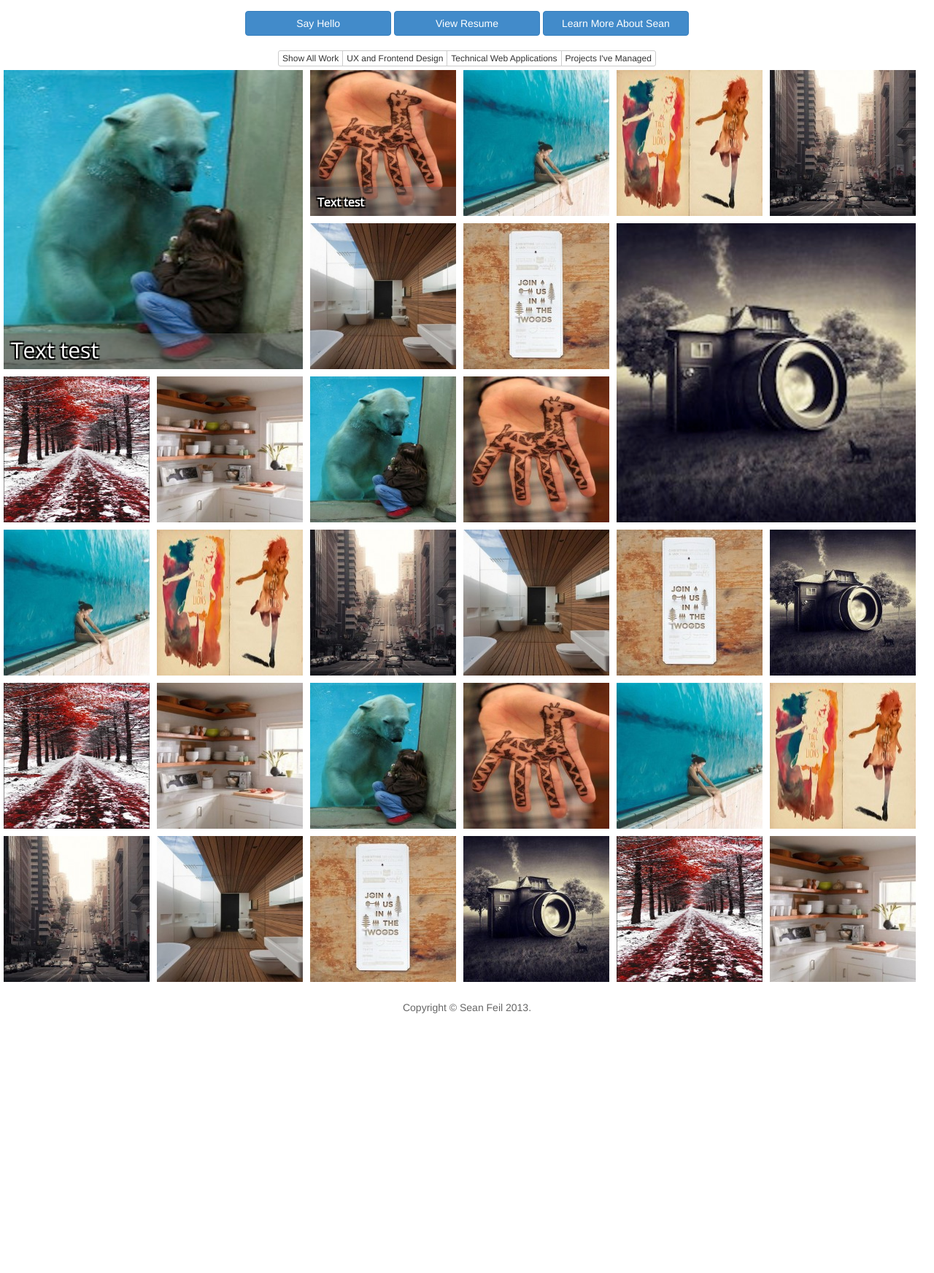
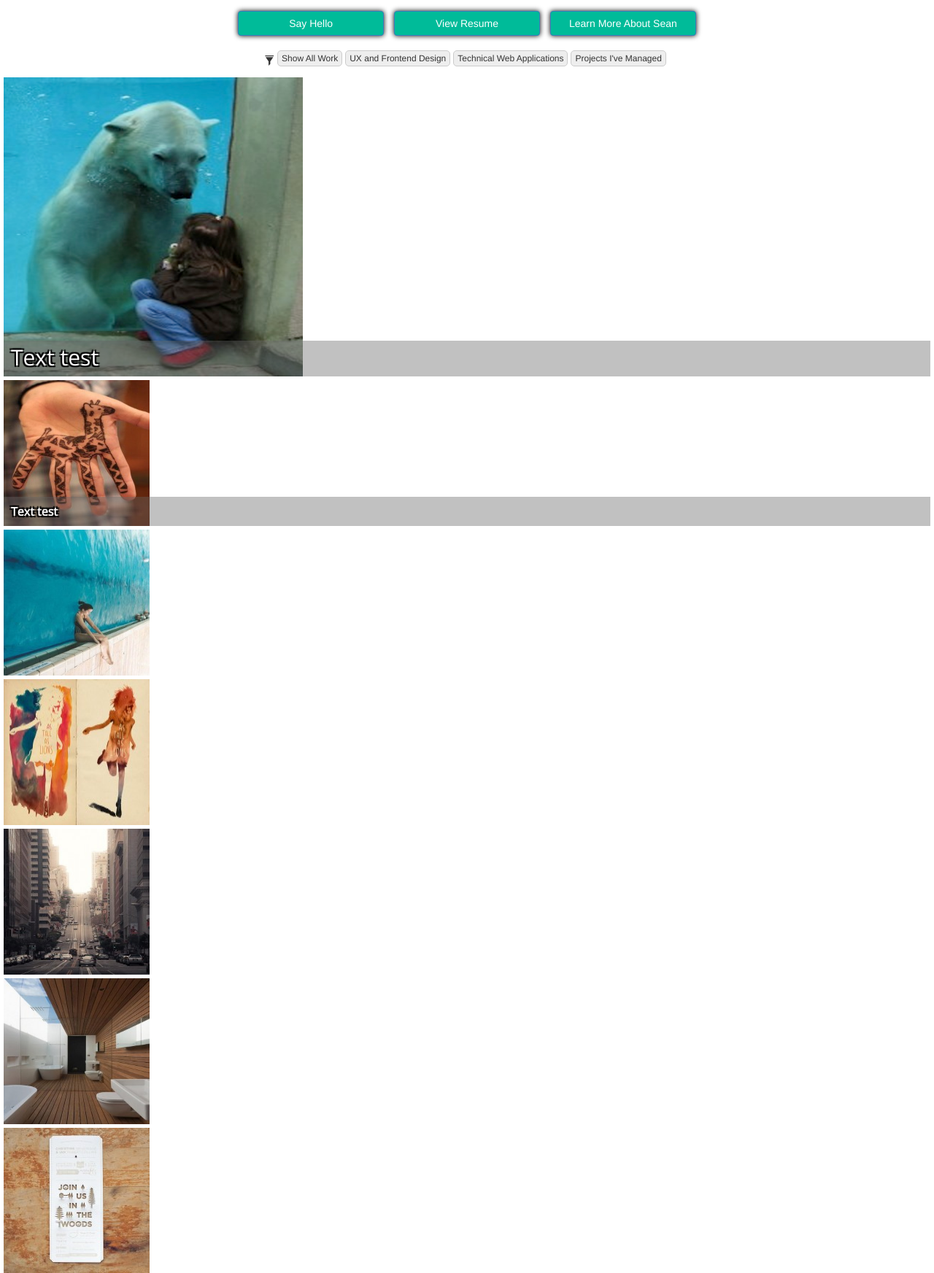
Before and after one commit to resorath/seanmock4, a PHP site: page / in a window 1280 px wide. Shown: the part 86-1831 px from the top of the page at 73% size. Before the commit the page ends 1475 px from the top, so only its background shows below. Run offline with PHP 8.4, Linux system fonts and the light colour scheme; style sheets or scripts are compiled from the project's sources.

Commit message:
Added fonts, fixed buttons, added layout for drill

```diff
--- a/index.php
+++ b/index.php
@@ -35,6 +35,7 @@
       </section>
 
       <section id="filter">
+        <span class="glyphicon glyphicon-filter"></span>
         <div id="filters" class="btn-group  btn-group-xs">
           <button type="button" class="btn btn-default" data-filter="*">Show All Work</button>
           <button type="button" class="btn btn-default" data-filter=".ux">UX and Frontend Design</button>
@@ -84,12 +85,15 @@
         </div>
 
         <div class="container detailview">
-          lorum ipsum DOLAN
+          <div class="float-left"><img src="sample-images/image_3.jpg"></div>
+          <div class="float-right">div div</div>
+          <h2>Project Name</h2>
+          <p>Text text text</p>
         </div>
       </section>
 
       <footer>
-        <p>Copyright &copy Sean Feil 2013. </p>
+        <p>Copyright &copy Sean Feil 2014. </p>
 
       </footer>
   </div>
@@ -101,6 +105,7 @@
   <script type="text/javascript" src="resources/js/jquery.imagesloaded.js"></script>
   <script type="text/javascript" src="resources/js/jquery.isotope.min.js"></script>
   <script type="text/javascript" src="resources/js/jquery.hashchanged.js"></script>
+  <script type="text/javascript" src="resources/js/jquery.color.js"></script>
   <script type="text/javascript" src="resources/js/portfolio.js"></script>
   </body>
 </html>
--- a/resources/css/style.css
+++ b/resources/css/style.css
@@ -49,6 +49,34 @@ footer p
 	display: none;
 	margin-top: 50px;
 	margin-bottom: 50px;
+	background-color: #FFFFFF;
+	border-radius: 5px 5px 5px 5px;
+	min-height: 400px;
+	padding: 10px 10px 10px 10px;
+}
+
+.detailview > .float-left
+{
+	float: left;
+}
+
+.detailview > .float-left > img
+{
+	width: 300px;
+	height: 300px;
+	border-radius: 8px 8px 8px 8px;
+	border: outset 8px gold;
+	margin: 5px 15px 5px 5px;
+}
+
+.detailview > h2
+{
+	margin-top: 5px;
+}
+
+.detailview > .float-right
+{
+	float: right;
 }
 
 
@@ -155,6 +183,34 @@ footer p
 	{
 		margin: 2px;
 		cursor: pointer;
-
 	}
 }
+
+/* Bootstrap overrides */
+.btn-group.btn-group-xs > .btn{
+	margin-right: 5px;
+	border-top-right-radius: 5px !important;
+	border-top-left-radius: 5px !important;
+	border-bottom-right-radius: 5px !important;
+	border-bottom-left-radius: 5px !important;
+	background-color: #EEEEEE;
+}
+
+.btn-group{
+	margin-bottom: 10px;
+}
+
+.btn-group.btn-group-xs > .btn:hover{
+	background-color: #FFFFFF;
+}
+
+.btn-primary.btn-wide{
+	margin-left: 5px;
+	margin-right: 5px;
+	background-color: #00BB99;
+	box-shadow: 0 0 7px #000000;
+}
+
+.btn-primary.btn-wide:hover{
+	box-shadow: inset 0 0 7px #FFFFFF;
+}
--- a/resources/js/portfolio.js
+++ b/resources/js/portfolio.js
@@ -1,3 +1,4 @@
+// Hover fix for mobile
 if ('ontouchstart' in document) {
     $('body').removeClass('no-touch');
 }
@@ -95,6 +96,11 @@ function applyFilter(selector)
   window.location.hash = "filter/" + selector;
   $('#imagegrid').isotope({ filter: selector });
   $('.detailview').fadeOut(500);
+
+  $('html, body').animate({
+    backgroundColor: '#FFFFFF'
+  }, 1000);
+
 }
 
 function removeImages()
@@ -107,4 +113,7 @@ function drill(project)
 {
   removeImages();
   window.location.hash = "details/" + project;
+  $('html, body').animate({
+    backgroundColor: '#CCCCCC'
+  }, 1000);
 }
```
Also changed, not shown: resources/fonts/glyphicons-halflings-regular.ttf (added), resources/fonts/glyphicons-halflings-regular.woff (added), 3 other files.
